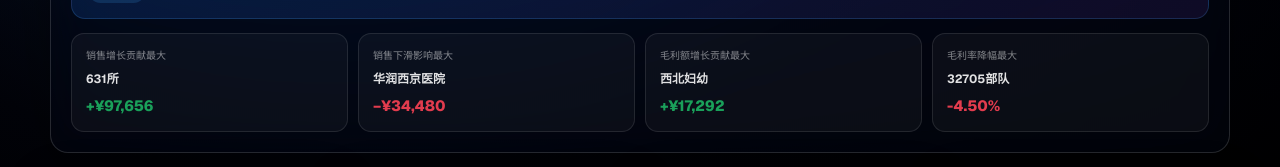
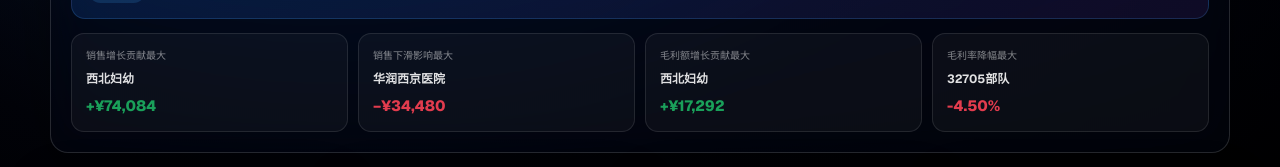
Before and after one commit to zhangyuan-ai/customer-sales-biweekly-dashboard, a Next.js app: page / in a window 1280 px wide. Shown: the part 562-729 px from the top of the page. Built offline with nearby package versions, Linux system fonts and the light colour scheme.

Commit message:
Separate new companies from comparison insights

```diff
--- a/app/page.tsx
+++ b/app/page.tsx
@@ -16,6 +16,7 @@
 const companyMarginDelta = (item: Company) => (currentMargin(item) - previousMargin(item)) * 100;
 const isNewCompany = (item: Company) => item.w1Sales <= 0 && item.w2Sales > 0;
 const isDroppedCompany = (item: Company) => item.w1Sales > 0 && item.w2Sales <= 0;
+const isComparableCompany = (item: Company) => item.w1Sales > 0 && item.w2Sales > 0;
 const previousCustomerCount = (item: Company) => item.customers.filter((customer) => customer.w1Sales > 0).length;
 const currentCustomerCount = (item: Company) => item.customers.filter((customer) => customer.w2Sales > 0).length;
 const status = (item: Company, currentScale = 1) => isNewCompany(item) ? "新增" : isDroppedCompany(item) ? "流失" : item.w2Sales * currentScale < item.w1Sales ? "销售下滑" : "增长";
@@ -60,7 +61,7 @@
 }
 
 function MarginDeltaChart({ companies }: { companies: Company[] }) {
-  const comparableCompanies = companies.filter((item) => item.w1Sales > 0 && item.w2Sales > 0);
+  const comparableCompanies = companies.filter(isComparableCompany);
   const rows = [...comparableCompanies].sort((a, b) => Math.abs(companyMarginDelta(b)) - Math.abs(companyMarginDelta(a))).slice(0, 8);
   const max = Math.max(...rows.map((item) => Math.abs(companyMarginDelta(item))), 1);
   return <div className="delta-chart">
@@ -146,19 +147,23 @@
   ];
   const newCompanies = companies.filter(isNewCompany);
   const droppedCompanies = companies.filter(isDroppedCompany);
-  const salesDownCompanies = companies.filter((item) => item.w2Sales * currentScale < item.w1Sales);
-  const marginDownCompanies = companies.filter((item) => item.w1Sales > 0 && item.w2Sales > 0 && companyMarginDelta(item) < 0);
+  const comparableCompanies = companies.filter(isComparableCompany);
+  const salesDownCompanies = comparableCompanies.filter((item) => item.w2Sales * currentScale < item.w1Sales);
+  const marginDownCompanies = comparableCompanies.filter((item) => companyMarginDelta(item) < 0);
   const alerts = [
     { label: "新增公司", value: newCompanies.length, detail: summarizeCompanies(newCompanies), tone: "new", action: "new" as Filter },
     { label: "流失公司", value: droppedCompanies.length, detail: summarizeCompanies(droppedCompanies), tone: "drop", action: "dropped" as Filter },
     { label: isPartialMonth ? "预计销售下滑公司" : "销售额下滑公司", value: salesDownCompanies.length, detail: summarizeCompanies(salesDownCompanies), tone: "sales", action: "down" as Filter },
     { label: "毛利率下滑公司", value: marginDownCompanies.length, detail: summarizeCompanies(marginDownCompanies), tone: "margin", action: "marginDown" as Filter },
   ];
-  const growthCompanies = [...companies].filter((item) => item.w2Sales * currentScale > item.w1Sales).sort((a, b) => (b.w2Sales * currentScale - b.w1Sales) - (a.w2Sales * currentScale - a.w1Sales));
-  const declineCompanies = [...companies].filter((item) => item.w2Sales * currentScale < item.w1Sales).sort((a, b) => (a.w2Sales * currentScale - a.w1Sales) - (b.w2Sales * currentScale - b.w1Sales));
-  const marginGrowthCompanies = [...companies].sort((a, b) => (b.w2MarginAmount * currentScale - b.w1MarginAmount) - (a.w2MarginAmount * currentScale - a.w1MarginAmount));
-  const comparableCompanies = companies.filter((item) => item.w1Sales > 0 && item.w2Sales > 0);
-  const marginRiskCompanies = [...comparableCompanies].sort((a, b) => companyMarginDelta(a) - companyMarginDelta(b));
+  const growthCompanies = [...comparableCompanies].filter((item) => item.w2Sales * currentScale > item.w1Sales).sort((a, b) => (b.w2Sales * currentScale - b.w1Sales) - (a.w2Sales * currentScale - a.w1Sales));
+  const declineCompanies = [...comparableCompanies].filter((item) => item.w2Sales * currentScale < item.w1Sales).sort((a, b) => (a.w2Sales * currentScale - a.w1Sales) - (b.w2Sales * currentScale - b.w1Sales));
+  const marginGrowthCompanies = [...comparableCompanies]
+    .filter((item) => item.w2MarginAmount * currentScale > item.w1MarginAmount)
+    .sort((a, b) => (b.w2MarginAmount * currentScale - b.w1MarginAmount) - (a.w2MarginAmount * currentScale - a.w1MarginAmount));
+  const marginRiskCompanies = [...comparableCompanies]
+    .filter((item) => companyMarginDelta(item) < 0)
+    .sort((a, b) => companyMarginDelta(a) - companyMarginDelta(b));
   const topGrowth = growthCompanies[0];
   const topDecline = declineCompanies[0];
   const topMarginGrowth = marginGrowthCompanies[0];
@@ -179,8 +184,9 @@
     const match = companies.filter((item) => {
       const byQuery = item.company.toLowerCase().includes(query.trim().toLowerCase());
       const byFilter = filter === "all" || (filter === "new" && isNewCompany(item)) || (filter === "dropped" && isDroppedCompany(item))
-        || (filter === "negative" && currentMargin(item) < 0) || (filter === "down" && item.w2Sales * currentScale < item.w1Sales)
-        || (filter === "marginDown" && companyMarginDelta(item) < 0);
+        || (filter === "negative" && item.w2Sales > 0 && currentMargin(item) < 0)
+        || (filter === "down" && isComparableCompany(item) && item.w2Sales * currentScale < item.w1Sales)
+        || (filter === "marginDown" && isComparableCompany(item) && companyMarginDelta(item) < 0);
       return byQuery && byFilter;
     });
     return match.sort((a, b) => {
```
